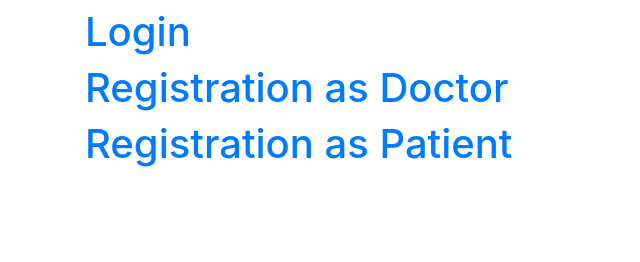
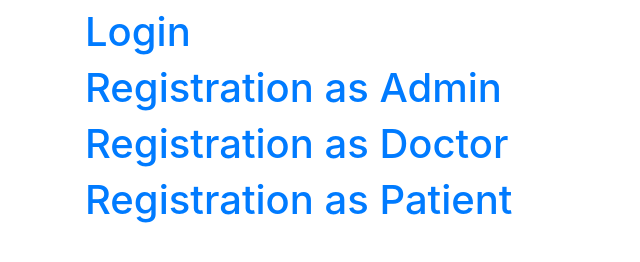
Before and after one commit to fahadbinsiddique/Doctor-Management-System, a Django app: page / in a window 1280 px wide. Shown: the part 139-401 px from the top of the page, without its empty margins (0-640 px from the left). Run offline with Django 5.2, Linux system fonts and the light colour scheme.

Commit message:
feat: add admin registration functionality and update home template

```diff
--- a/myapp/templates/home.html
+++ b/myapp/templates/home.html
@@ -17,6 +17,7 @@
 
 <h1><a href="{% url 'login_page' %}">Login</a></h1>
 
+<h1><a href="{% url 'register_admin' %}">Registration as Admin</a></h1>
 <h1><a href="{% url 'register_doctor' %}">Registration as Doctor</a></h1>
 <h1><a href="{% url 'register_patient' %}">Registration as Patient</a></h1>
 
--- a/myapp/urls.py
+++ b/myapp/urls.py
@@ -3,6 +3,7 @@ from django.urls import path
 
 urlpatterns = [
     path("", home, name="home"),
+    path("register-admin/", register_admin, name="register_admin"),
     path("register-patient/", register_patient, name="register_patient"),
     path("register-doctor/", register_doctor, name="register_doctor"),
     path("login/", login_page, name="login_page"),
--- a/myapp/views.py
+++ b/myapp/views.py
@@ -5,6 +5,23 @@ from django.contrib.auth import login, logout
 from django.contrib.auth.decorators import login_required
 
 # Create your views here.
+
+
+def register_admin(request):
+    if request.method == "POST":
+        form_data = RegisterForm(request.POST)
+        if form_data.is_valid():
+            user_data = form_data.save(commit=False)
+            user_data.user_type = "Admin"
+            user_data.save()
+            return redirect("login_page")
+    form_data = RegisterForm()
+    context = {
+        "form_data": form_data,
+        "title": "Add Admin Register",
+        "btn": "Add Admin",
+    }
+    return render(request, "register.html", context)
 
 
 def register_patient(request):
```
